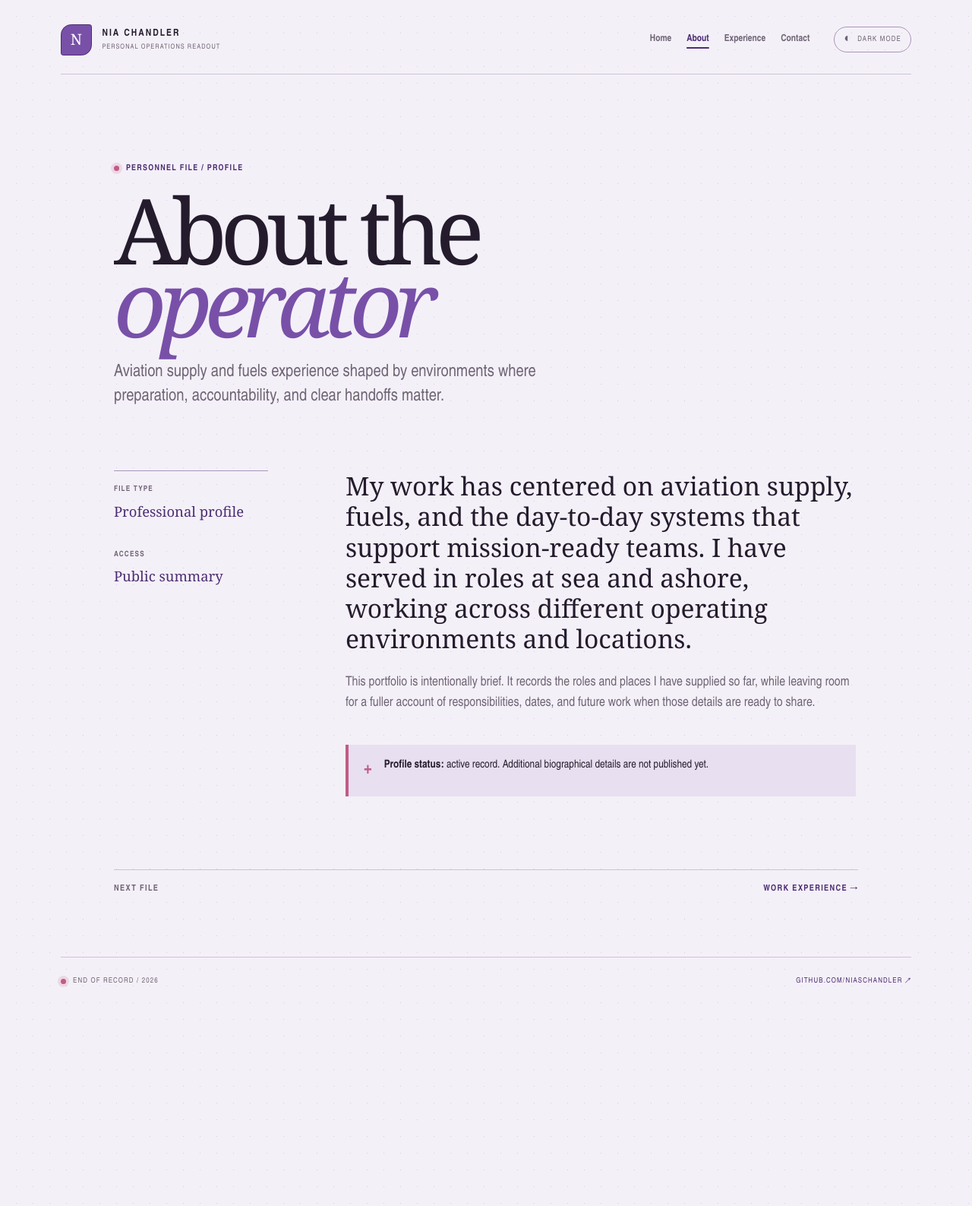
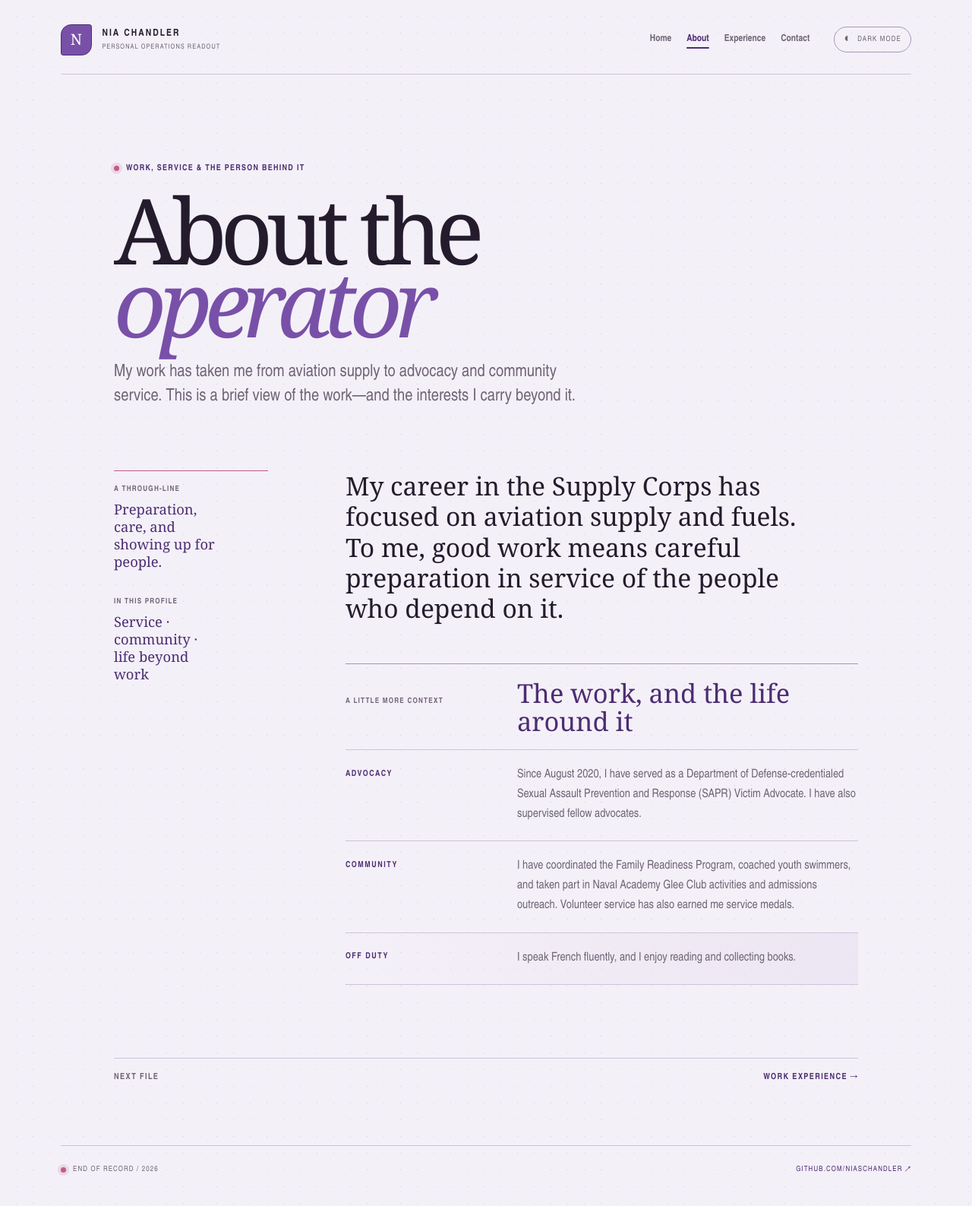
Before and after one commit to niaschandler/niaschandler.github.io, a Jekyll site: the page built from about.md, in a window 1280 px wide. Shown: the whole page at 76% size. Built offline with Jekyll 4.4.1, drawn with Linux system fonts in a browser that asks for light colours; before the commit the page ends 1339 px from its top, so only the background shows below that.

Commit message:
Apply approved About page draft to the website

```diff
--- a/_includes/head.html
+++ b/_includes/head.html
@@ -4,3 +4,6 @@
 <meta name="theme-color" content="#f4f0f8">
 <link rel="icon" type="image/svg+xml" href="{{ '/assets/favicon.svg' | relative_url }}">
 <link rel="stylesheet" href="{{ '/assets/css/style.css' | relative_url }}">
+{% if page.stylesheet %}
+<link rel="stylesheet" href="{{ page.stylesheet | relative_url }}">
+{% endif %}
--- a/about.md
+++ b/about.md
@@ -2,29 +2,44 @@
 title: "About"
 description: "A short professional profile for Nia Chandler."
 permalink: /about/
+stylesheet: /assets/css/about.css
 ---
 
+<div class="about-draft">
 <div class="page-intro">
-  <p class="eyebrow"><span class="status-dot" aria-hidden="true"></span> Personnel file / profile</p>
+  <p class="eyebrow"><span class="status-dot" aria-hidden="true"></span> Work, service &amp; the person behind it</p>
   <h1>About the<br><em>operator</em></h1>
-  <p class="lede">Aviation supply and fuels experience shaped by environments where preparation, accountability, and clear handoffs matter.</p>
+  <p class="lede">My work has taken me from aviation supply to advocacy and community service. This is a brief view of the work—and the interests I carry beyond it.</p>
 </div>
 
 <div class="content-grid">
   <aside class="margin-note" aria-label="Profile metadata">
-    <span class="panel-label">FILE TYPE</span>
-    <strong>Professional profile</strong>
-    <span class="panel-label">ACCESS</span>
-    <strong>Public summary</strong>
+    <span class="panel-label">A THROUGH-LINE</span>
+    <strong>Preparation, care, and showing up for people.</strong>
+    <span class="panel-label">IN THIS PROFILE</span>
+    <strong>Service · community · life beyond work</strong>
   </aside>
 
-  <div class="prose">
-    <p>My work has centered on aviation supply, fuels, and the day-to-day systems that support mission-ready teams. I have served in roles at sea and ashore, working across different operating environments and locations.</p>
-    <p>This portfolio is intentionally brief. It records the roles and places I have supplied so far, while leaving room for a fuller account of responsibilities, dates, and future work when those details are ready to share.</p>
-    <div class="callout">
-      <span class="callout-mark" aria-hidden="true">+</span>
-      <p><strong>Profile status:</strong> active record. Additional biographical details are not published yet.</p>
-    </div>
+  <div class="prose draft-prose">
+    <p class="draft-opening">My career in the Supply Corps has focused on aviation supply and fuels. To me, good work means careful preparation in service of the people who depend on it.</p>
+    <section class="draft-context" aria-labelledby="context-heading">
+      <div class="draft-context-heading">
+        <span class="panel-label">A LITTLE MORE CONTEXT</span>
+        <h2 id="context-heading">The work, and the life around it</h2>
+      </div>
+      <div class="draft-entry">
+        <span class="draft-entry-label">Advocacy</span>
+        <p>Since August 2020, I have served as a Department of Defense-credentialed Sexual Assault Prevention and Response (SAPR) Victim Advocate. I have also supervised fellow advocates.</p>
+      </div>
+      <div class="draft-entry">
+        <span class="draft-entry-label">Community</span>
+        <p>I have coordinated the Family Readiness Program, coached youth swimmers, and taken part in Naval Academy Glee Club activities and admissions outreach. Volunteer service has also earned me service medals.</p>
+      </div>
+      <div class="draft-entry draft-entry-personal">
+        <span class="draft-entry-label">Off duty</span>
+        <p>I speak French fluently, and I enjoy reading and collecting books.</p>
+      </div>
+    </section>
   </div>
 </div>
 
@@ -32,3 +47,4 @@ permalink: /about/
   <span>Next file</span>
   <a href="{{ '/experience/' | relative_url }}">Work experience <span aria-hidden="true">→</span></a>
 </div>
+</div>
--- /dev/null
+++ b/assets/css/about.css
@@ -0,0 +1,111 @@
+.about-draft .page-intro {
+  max-width: 790px;
+}
+
+.about-draft .page-intro h1 {
+  max-width: 9ch;
+}
+
+.about-draft .page-intro .eyebrow {
+  max-width: 100%;
+}
+
+.about-draft .margin-note {
+  border-top-color: var(--signal);
+}
+
+.about-draft .margin-note strong {
+  max-width: 13ch;
+  line-height: 1.25;
+}
+
+.about-draft .draft-prose {
+  max-width: 47rem;
+}
+
+.about-draft .draft-opening {
+  max-width: 39rem;
+  margin-bottom: 3.3rem;
+  color: var(--ink);
+  font-family: var(--display);
+  font-size: clamp(1.55rem, 3.2vw, 2.2rem);
+  line-height: 1.18;
+}
+
+.about-draft .draft-context {
+  border-top: 1px solid var(--line-strong);
+}
+
+.about-draft .draft-context-heading {
+  display: grid;
+  grid-template-columns: minmax(8.5rem, 0.45fr) 1fr;
+  gap: 1.5rem;
+  align-items: baseline;
+  padding: 1.15rem 0 1.2rem;
+}
+
+.about-draft .draft-context-heading .panel-label {
+  margin: 0;
+}
+
+.about-draft .draft-context-heading h2 {
+  margin: 0;
+  color: var(--accent-deep);
+  font-size: clamp(1.5rem, 3vw, 2.15rem);
+  line-height: 1.08;
+}
+
+.about-draft .draft-entry {
+  display: grid;
+  grid-template-columns: minmax(8.5rem, 0.45fr) 1fr;
+  gap: 1.5rem;
+  align-items: start;
+  border-top: 1px solid var(--line);
+  padding: 1.25rem 0 1.35rem;
+}
+
+.about-draft .draft-entry-label {
+  padding-top: 0.15rem;
+  color: var(--accent-deep);
+  font-size: 0.68rem;
+  font-weight: 800;
+  letter-spacing: 0.14em;
+  text-transform: uppercase;
+}
+
+.about-draft .draft-entry p {
+  max-width: 36rem;
+  margin: 0;
+  color: var(--muted);
+  font-size: 0.98rem;
+  line-height: 1.65;
+}
+
+.about-draft .draft-entry-personal {
+  border-bottom: 1px solid var(--line);
+  background: linear-gradient(90deg, transparent, color-mix(in srgb, var(--surface-strong) 62%, transparent));
+}
+
+@media (max-width: 620px) {
+  .about-draft .draft-opening {
+    margin-bottom: 2.5rem;
+  }
+
+  .about-draft .draft-context-heading,
+  .about-draft .draft-entry {
+    grid-template-columns: 1fr;
+    gap: 0.45rem;
+  }
+
+  .about-draft .draft-context-heading {
+    padding-top: 1rem;
+  }
+
+  .about-draft .draft-entry {
+    padding: 1rem 0 1.1rem;
+  }
+
+  .about-draft .draft-entry-personal {
+    padding-left: 0.85rem;
+  }
+}
```
